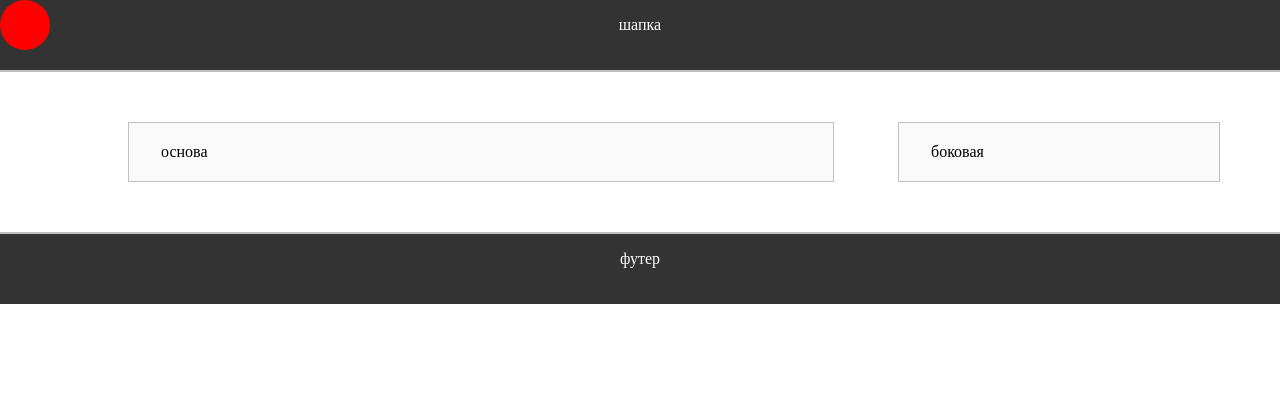
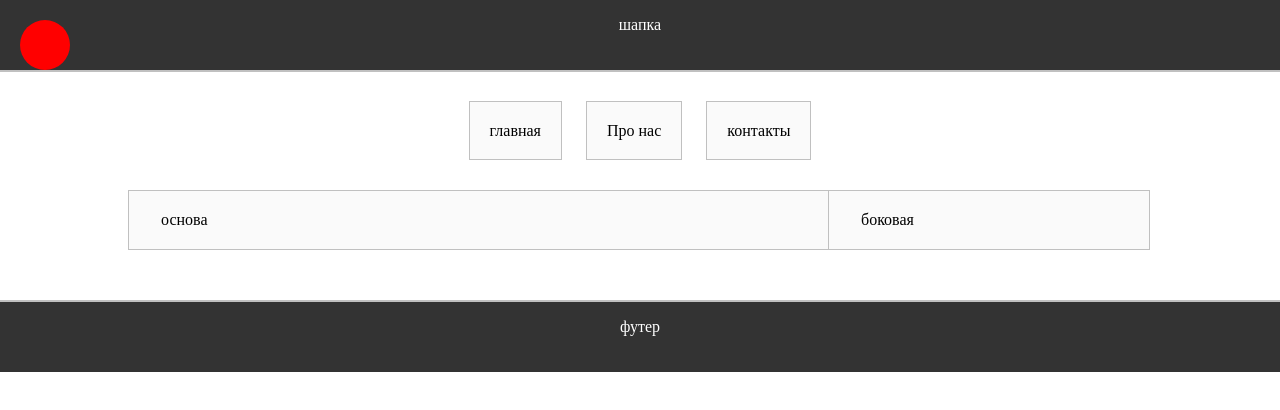
Before and after one commit to aziztych/baseSuyte, a plain HTML site: page index.html in a window 1280 px wide. Shown: the top 410 px of the page. Drawn offline with Linux system fonts and the light colour scheme.

Commit message:
animation

```diff
--- a/index.html
+++ b/index.html
@@ -9,6 +9,11 @@
   <body>
     <div id="some_block"></div>
    <div id="header">шапка</div>
+   <ul id="nav">
+    <li>главная</li>
+    <li>Про нас</li>
+    <li>контакты</li>
+   </ul>
    <div id="main">основа</div>
    <div id="asaide">боковая</div>
    <div id="footer">футер</div>
--- a/styles/main.css
+++ b/styles/main.css
@@ -1,6 +1,9 @@
 * {
     margin: 0;
     padding: 0;
+}
+body {
+    height: 2000px;
 }
 #some_block {
     background: red;
@@ -9,7 +12,33 @@
     width: 50px;
     height: 50px;
     border-radius: 50%;
-    position: absolute;
+    position: fixed;
+    left: 20px;
+    top: 20px;
+}
+#nav {
+    list-style: none;
+    display: block;
+    float: left;
+    width: 50%;
+    margin-left: 25%;
+    text-align: center;
+    margin-bottom: 50px;
+}
+#nav li {
+    display: inline;
+    background: #fafafa;
+    border: 1px solid silver;
+    padding:20px;
+    cursor:pointer  ;
+}
+#nav li:hover {
+    color: aqua;
+    background: #333;
+    border-radius: 5px;
+}
+#nav li:not(:last-of-type){
+    margin-right: 20px;
 }
 #header, #footer{
     width: 100%;
@@ -29,6 +58,8 @@
     border: 1px solid silver;
     padding: 20px 2.5%;
     float: left;
+    z-index: 1;
+
 }
 #asaide {
     width: 20%;
@@ -39,6 +70,8 @@
     padding: 20px 2.5%;
     margin-left: 5%;
     position: relative;
+    left: -70px;
+    z-index: 0;
 }
 #footer {
     margin-bottom: 0;
```
